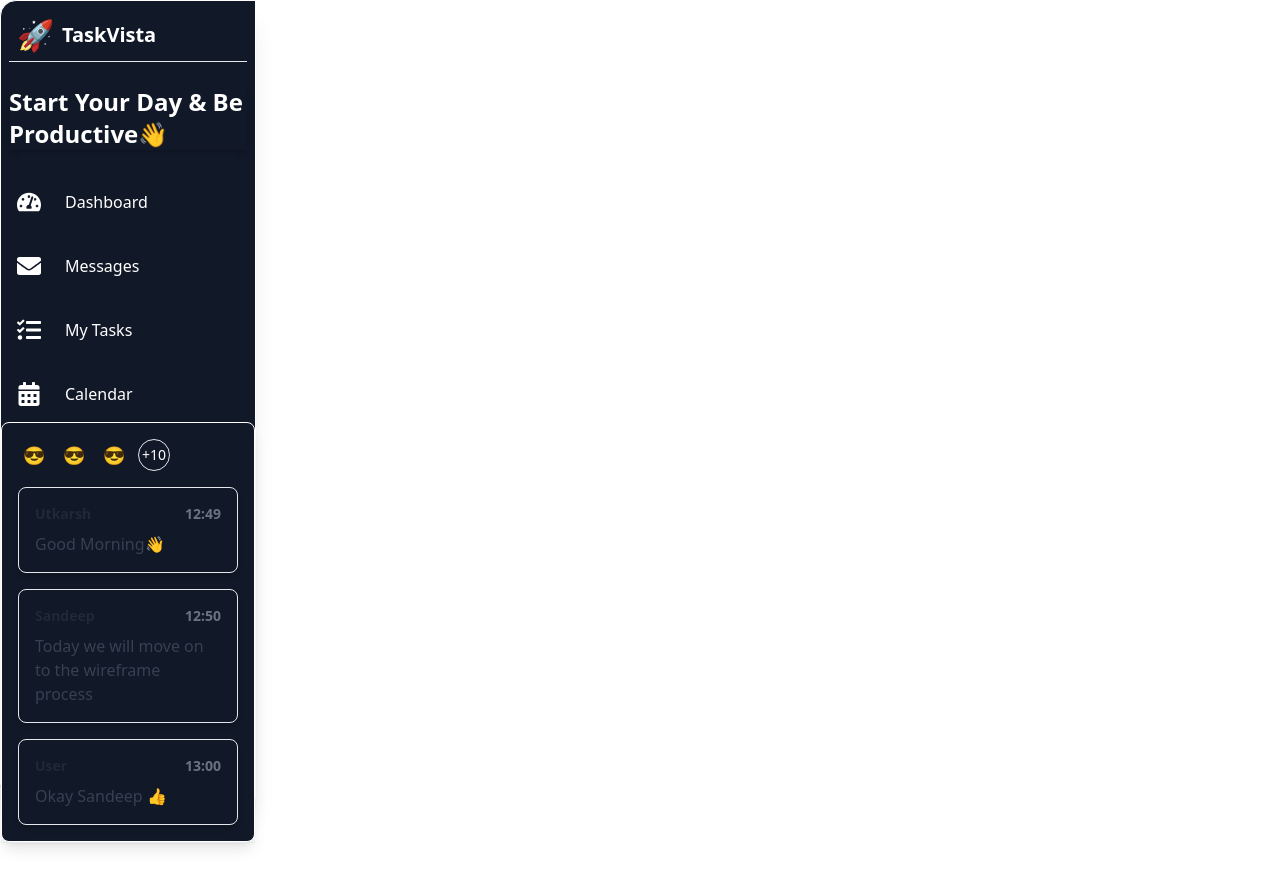
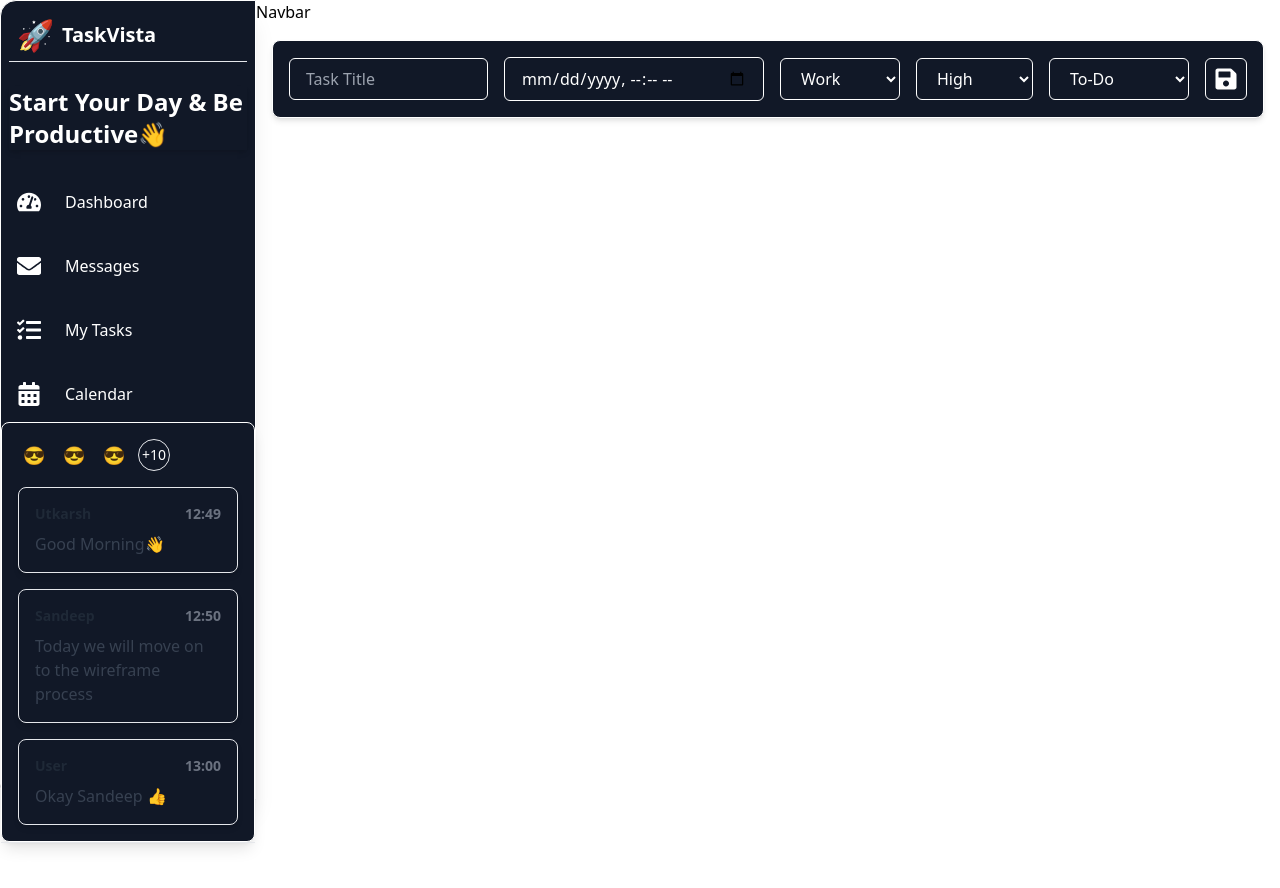
Before and after one commit to PRANITA9106/B41_WEB_069_FRONTENT_GURUS, a React (Vite) app in the folder client/: page / in a window 1280 px wide. Shown: the top 888 px of the page. Built offline with nearby package versions, Linux system fonts and the light colour scheme.

Commit message:
Created AddTaskForm

```diff
--- a/client/src/App.jsx
+++ b/client/src/App.jsx
@@ -1,13 +1,29 @@
-import './App.css'
-import Sidebar from './Components/Sidebar'
+import './App.css';
+import AddTask from './Components/AddTask';
+import Sidebar from './Components/Sidebar';
+import Navbar from './Components/Navbar';
 
 function App() {
-
   return (
     <>
-      <Sidebar />
+      <div className="flex h-screen">
+        {/* Sidebar */}
+        <Sidebar />
+
+        {/* Main Content */}
+        <div className="flex-1 flex flex-col">
+          {/* Navbar */}
+          <Navbar />
+
+          {/* Routes for content */}
+          <div className="p-4 flex-1 overflow-auto">
+            <AddTask />
+          </div>
+
+        </div>
+      </div>
     </>
-  )
+  );
 }
 
-export default App
+export default App;
--- /dev/null
+++ b/client/src/Components/AddTask.jsx
@@ -0,0 +1,129 @@
+import { useContext, useState } from "react";
+import { ThemeContext } from "../Context/ThemeContext";
+import { FaSave } from "react-icons/fa";
+
+export default function AddTask() {
+  const { themeMode } = useContext(ThemeContext);
+
+  const [taskData, setTaskData] = useState(
+    {
+      title: "",
+      deadline: "",
+      category: "work",
+      priority: "high",
+      status: "todo",
+    }
+  )
+
+  const handleInputChange = (e) => {
+    const { name, value } = e.target;
+    setTaskData((prevData) => ({
+      ...prevData,
+      [name]: value,
+    }));
+  };
+
+  const onSubmitTask = (e) => {
+    e.preventDefault()
+    console.log(taskData)
+
+    setTaskData({
+      title: "",
+      deadline: "",
+      category: "work",
+      priority: "high",
+      status: "todo",
+    })
+  }
+
+  return (
+    <div
+      className={`${themeMode ? "light" : "dark"} flex p-4 border rounded-lg shadow-md`}
+    >
+      <form
+        onSubmit={onSubmitTask}
+        className="flex items-center justify-between w-full gap-4"
+      >
+        <div className="w-full">
+          <input
+            type="text"
+            name="title"
+            value={taskData.title}
+            onChange={handleInputChange}
+            placeholder="Task Title"
+            className={`${themeMode ? "light" : "dark"
+              } w-full px-4 py-2 border rounded-md`}
+            required
+          />
+        </div>
+
+        <div>
+          <input
+            type="datetime-local"
+            name="deadline"
+            value={taskData.deadline}
+            onChange={handleInputChange}
+            className={`${themeMode ? "light" : "dark"
+              } px-4 py-2 border rounded-md custom-calendar-icon focus:outline-none`}
+            required
+          />
+        </div>
+
+        <div>
+          <select
+            name="category"
+            value={taskData.category}
+            onChange={handleInputChange}
+            className={`${themeMode ? "light" : "dark"
+              } px-4 py-2 border rounded-md`}
+            required
+          >
+            <option value="work">Work</option>
+            <option value="personal">Personal</option>
+            <option value="health">Health</option>
+            <option value="others">Others</option>
+          </select>
+        </div>
+
+        <div>
+          <select
+            name="priority"
+            value={taskData.priority}
+            onChange={handleInputChange}
+            className={`${themeMode ? "light" : "dark"
+              } px-4 py-2 border rounded-md`}
+            required
+          >
+            <option value="high">High</option>
+            <option value="medium">Medium</option>
+            <option value="low">Low</option>
+          </select>
+        </div>
+
+        <div>
+          <select
+            name="status"
+            value={taskData.status}
+            onChange={handleInputChange}
+            className={`${themeMode ? "light" : "dark"
+              } px-4 py-2 border rounded-md`}
+          >
+            <option value="todo">To-Do</option>
+            <option value="in-progress">In Progress</option>
+            <option value="completed">Completed</option>
+          </select>
+        </div>
+
+        <div>
+          <button
+            type="submit"
+            className={`${themeMode ? "light" : "dark"
+              } text-2xl cursor-pointer p-2 bg-gray-700 hover:bg-gray-600 rounded-md transition duration-300`}
+          >
+            <FaSave />
+          </button>
+        </div>
+      </form>
+    </div>
+  );
+}
--- /dev/null
+++ b/client/src/Components/Navbar.jsx
@@ -0,0 +1,9 @@
+import React from 'react'
+
+export default function Navbar() {
+  return (
+    <div>
+      Navbar
+    </div>
+  )
+}
```
Also changed, not shown: client/src/App.css (line endings or trailing spaces).
